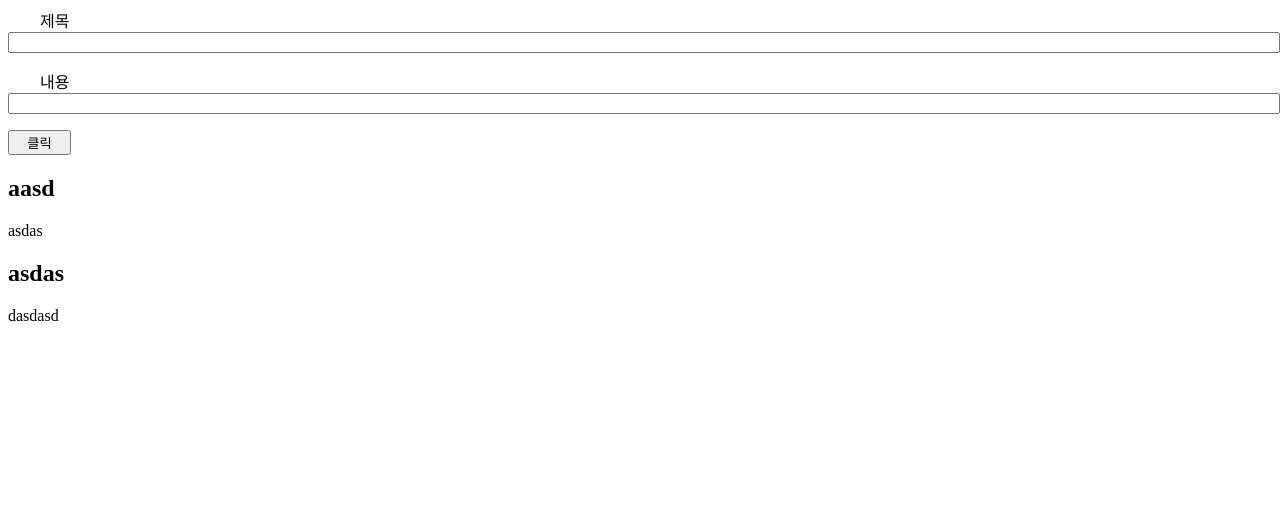
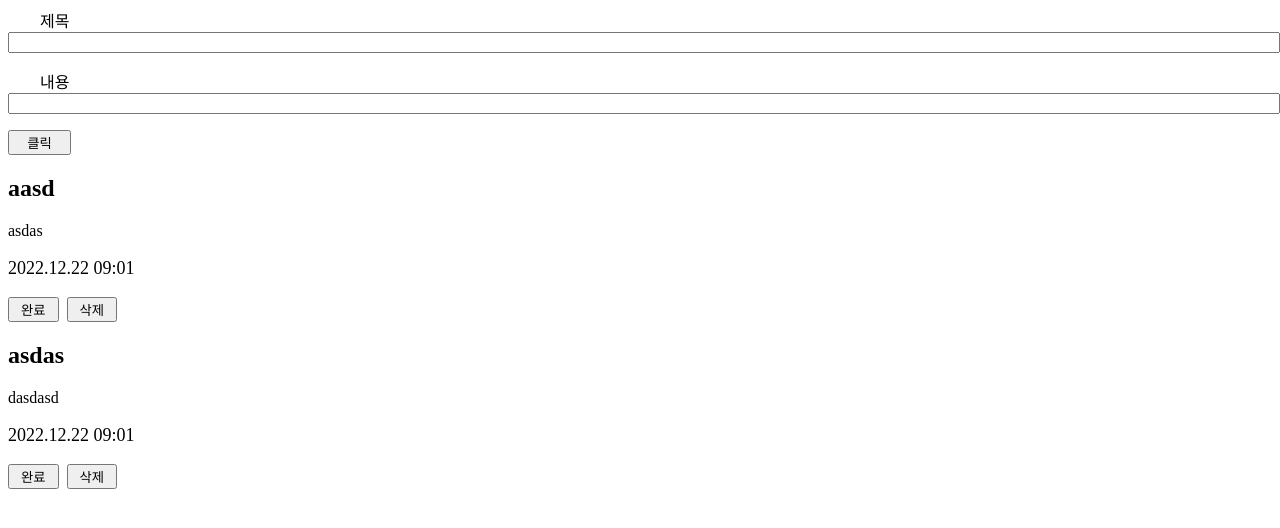
Before and after one commit to vpvm96/SpartaTaskTodo, a React (Create React App) app: page / in a window 1280 px wide. Shown: the top 528 px of the page. Built offline with nearby package versions, Linux system fonts and the light colour scheme; data requests are answered from the project's data file.

Commit message:
feat. react-quey CRUD & date.js

```diff
--- a/src/components/todo/TodoListBody.jsx
+++ b/src/components/todo/TodoListBody.jsx
@@ -1,4 +1,3 @@
-import React from "react"
 import styled from "styled-components"
 import LabeledInput from "../common/LabeldInput"
 import TodoListContent from "./TodoListContent"
@@ -7,11 +6,14 @@ const TodoListBody = ({
   todoData,
   errorMsg,
   reset,
+  onTodoCreateEvent,
+  onTodoUpdateEvent,
+  onTodoDeleteEvent,
   onTodoFormChangeEvent,
   onTodoFormSubmitEvent,
 }) => {
-  const handleTodoFormSubmit = (data, e) => {
-    console.log(data)
+  const handleTodoFormSubmit = (todoData, e) => {
+    onTodoCreateEvent(todoData)
     reset({ title: "", content: "" })
     e.target[0].focus()
   }
@@ -38,7 +40,12 @@ const TodoListBody = ({
         </TodoForm>
         <TodoContentBox>
           {todoData.map((todo) => (
-            <TodoListContent key={todo.id} todoData={todo} />
+            <TodoListContent
+              key={todo.id}
+              todoData={todo}
+              onTodoUpdateEvent={onTodoUpdateEvent}
+              onTodoDeleteEvent={onTodoDeleteEvent}
+            />
           ))}
         </TodoContentBox>
       </TodoContainer>
--- a/src/components/todo/TodoListContent.jsx
+++ b/src/components/todo/TodoListContent.jsx
@@ -1,8 +1,18 @@
 import React from "react"
 import styled from "styled-components"
 
-const TodoListContent = ({ todoData }) => {
-  const { title, content, createAt } = todoData
+const TodoListContent = ({
+  todoData,
+  onTodoUpdateEvent,
+  onTodoDeleteEvent,
+}) => {
+  const { id, title, content, createdAt, isDone } = todoData
+
+  const handleTodoUpdate = (status) => () => {
+    const isDone = status === true ? true : false
+
+    onTodoUpdateEvent({ id, isDone })
+  }
 
   return (
     <TodoContainer>
@@ -13,8 +23,19 @@ const TodoListContent = ({ todoData }) => {
         <TodoContentText>{content}</TodoContentText>
       </TodoContentBox>
       <TodoCreateAtBox>
-        <TodoCreateAtText>{createAt}</TodoCreateAtText>
+        <TodoCreateAtText>{createdAt}</TodoCreateAtText>
       </TodoCreateAtBox>
+      <TodoBtnBox>
+        {isDone === false ? (
+          <TodoCompletedBtn onClick={handleTodoUpdate(true)}>
+            완료
+          </TodoCompletedBtn>
+        ) : (
+          <TodoCancelBtn onClick={handleTodoUpdate(false)}>취소</TodoCancelBtn>
+        )}
+
+        <TodoDeletedBtn onClick={onTodoDeleteEvent(id)}>삭제</TodoDeletedBtn>
+      </TodoBtnBox>
     </TodoContainer>
   )
 }
@@ -47,4 +68,21 @@ const TodoCreateAtText = styled.p`
   font-size: large;
 `
 
+const TodoBtnBox = styled.div`
+  width: 100%;
+`
+
+const TodoCompletedBtn = styled.button`
+  width: 20%;
+  margin-right: 0.5rem;
+`
+
+const TodoCancelBtn = styled.button`
+  width: 20%;
+`
+
+const TodoDeletedBtn = styled.button`
+  width: 20%;
+`
+
 export default TodoListContent
--- a/src/pages/TodoListPage.jsx
+++ b/src/pages/TodoListPage.jsx
@@ -1,20 +1,39 @@
 import React from "react"
 import useTodoForm from "../hooks/useTodoForm"
+import useCreateTodoFetch from "../hooks/useCreateTodoFetch"
+import useUpdateTodoFetch from "../hooks/useUpdateTodoFetch"
+import useDeleteTodoFetch from "../hooks/useDeleteTodoFetch"
 import TodoListBody from "../components/todo/TodoListBody"
 import styled from "styled-components"
 import { useQuery } from "@tanstack/react-query"
-import axios from "axios"
+import { getTodo } from "../api/todoService"
 
 const TodoListPage = () => {
   const {
     isLoading,
     isError,
     data: todoData,
-  } = useQuery(["todos"], async () => {
-    const { data } = await axios.get("http://localhost:3001/todos")
-    return data
-  })
+  } = useQuery(["todos"], getTodo, { staleTime: 1000 * 60 })
   const { register, handleSubmit, reset, errors } = useTodoForm()
+  const { addTodo } = useCreateTodoFetch()
+  const { updatedTodo } = useUpdateTodoFetch()
+  const { deletedTodo } = useDeleteTodoFetch()
+
+  const handleTodoCreate = (created) => {
+    addTodo.mutate({
+      ...created,
+    })
+  }
+
+  const handleTodoUpdate = (updated) => {
+    updatedTodo.mutate({
+      ...updated,
+    })
+  }
+
+  const handleTodoDelete = (id) => () => {
+    deletedTodo.mutate({ id })
+  }
 
   if (isLoading) return <p>Loading</p>
 
@@ -26,6 +45,9 @@ const TodoListPage = () => {
         todoData={todoData}
         errorMsg={errors}
         reset={reset}
+        onTodoCreateEvent={handleTodoCreate}
+        onTodoUpdateEvent={handleTodoUpdate}
+        onTodoDeleteEvent={handleTodoDelete}
         onTodoFormChangeEvent={register}
         onTodoFormSubmitEvent={handleSubmit}
       />
--- /dev/null
+++ b/src/utils/date.js
@@ -0,0 +1,8 @@
+import dayjs from "dayjs"
+
+const FORMAT = "YYYY.MM.DD HH:mm"
+
+export const now = () => {
+  const now = dayjs()
+  return now.format(FORMAT)
+}
```
